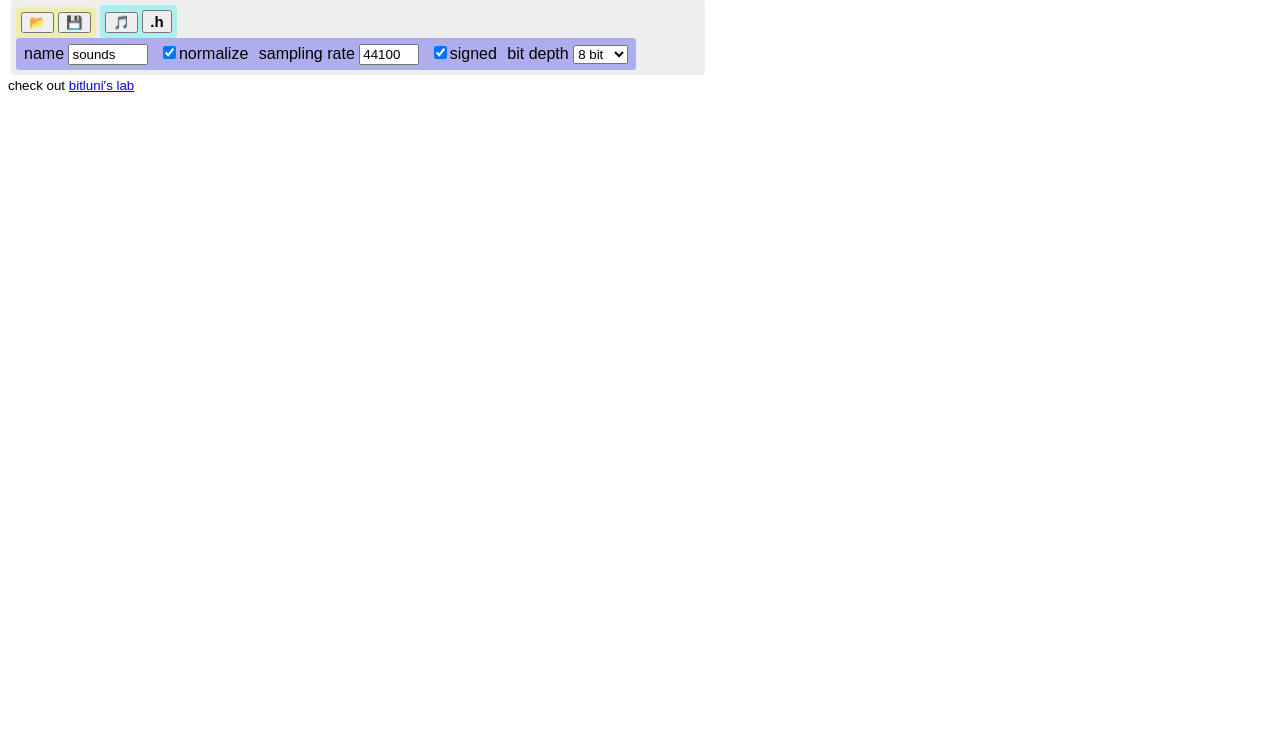
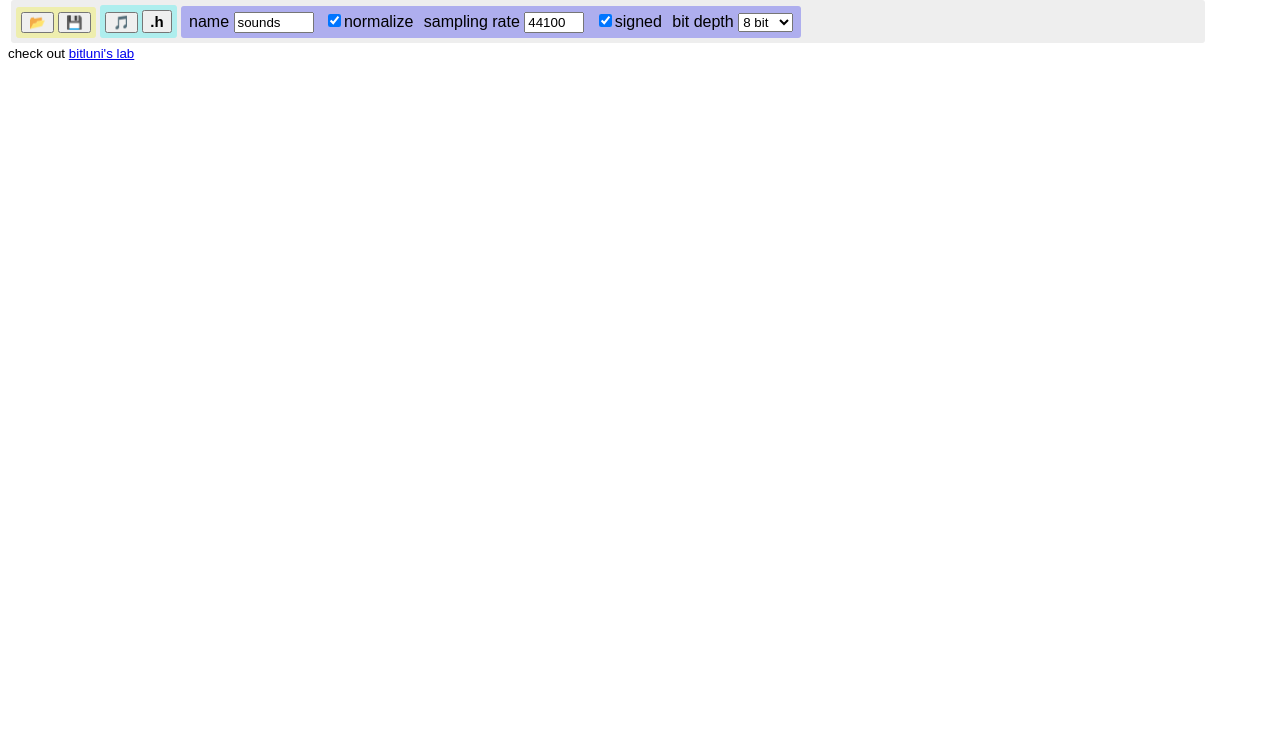
Before and after one commit to neonmik/neonmik.github.io, a plain HTML site: page index.html in a window 1280 px wide. Shown: the part 70-800 px from the top of the page. Drawn offline with Linux system fonts and the light colour scheme.

Commit message:
Update index.html

```diff
--- a/index.html
+++ b/index.html
@@ -403,7 +403,7 @@
     </head>
     <body style="font-family: arial">
     <h1>Nick's Wavetable Editor</h1>
-    <div style="max-width: 700px">
+    <div style="max-width: 1200px">
         <div class="menu">
             <span class="project block">
                 <button title="Open project file" onclick="document.getElementById('openproject').click()">&#x1F4C2;</button>
```
